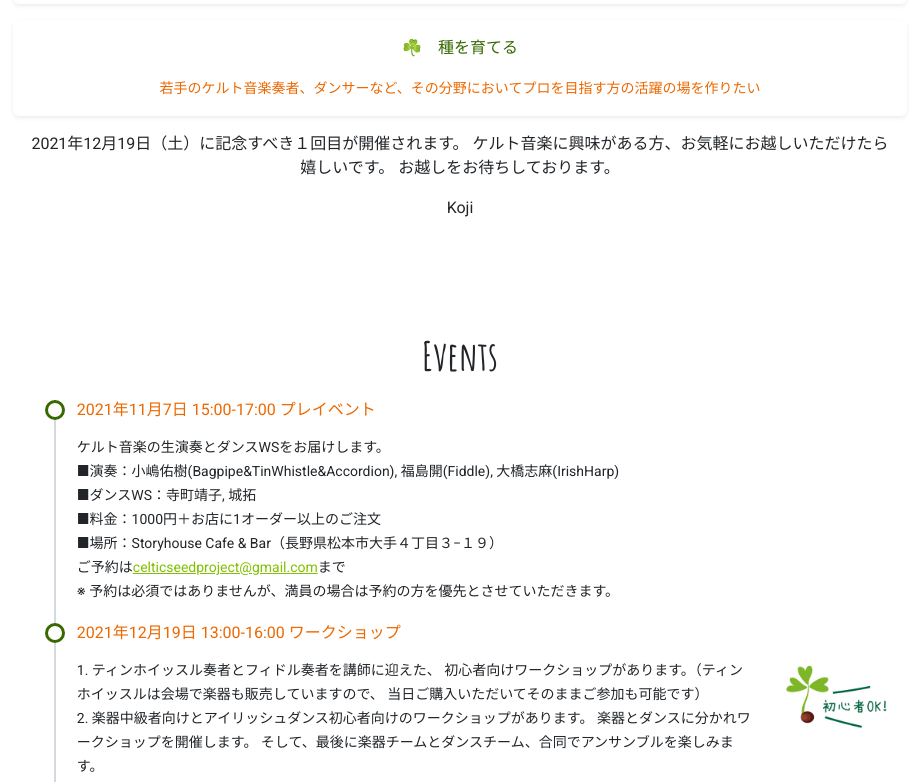
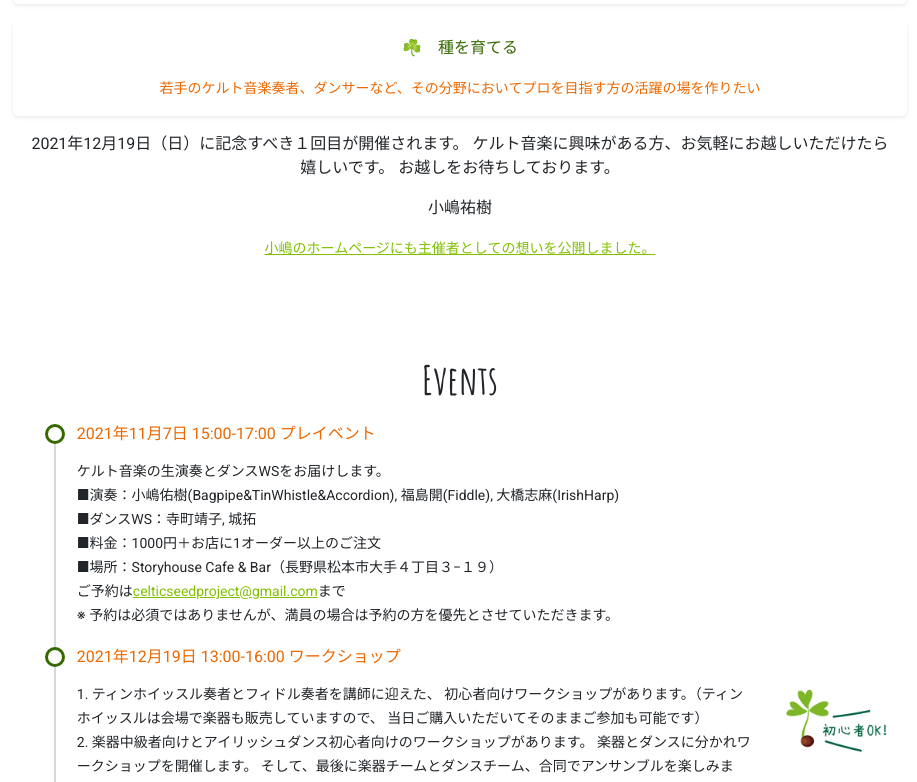
Before and after one commit to foolishell/celtic-seed-project, a React (Create React App) app: page / in a window 1280 px wide. Shown: the part 1060-1842 px from the top of the page, without its empty margins (180-1097 px from the left). Built offline with nearby package versions, Linux system fonts and the light colour scheme; a web font is replaced by a local one.

Commit message:
:sparkles: fix: App.tsx

```diff
--- a/src/App.tsx
+++ b/src/App.tsx
@@ -101,11 +101,16 @@ const App = () => {
               </Col>
             </Row>
             <p className="mt-3">
-              2021年12月19日（土）に記念すべき１回目が開催されます。
+              2021年12月19日（日）に記念すべき１回目が開催されます。
               ケルト音楽に興味がある方、お気軽にお越しいただけたら嬉しいです。
               お越しをお待ちしております。
             </p>
-            <p>Koji</p>
+            <p>小嶋祐樹</p>
+            <small>
+              <a className="text-primary" href="https://wp.me/pckG1b-Zb">
+                小嶋のホームページにも主催者としての想いを公開しました。
+              </a>
+            </small>
           </Container>
           <Container fluid id="events" className="px-nav py-5 bg-white">
             <h1>Events</h1>
@@ -357,7 +362,7 @@ const App = () => {
               <Support
                 imgSrc={embassyImg}
                 homepage="https://www.dfa.ie/ja/irish-embassy/japan/"
-                name="アイルランド大使館"
+                name="駐日アイルランド大使館"
                 size={3}
               />
               <Support
```
